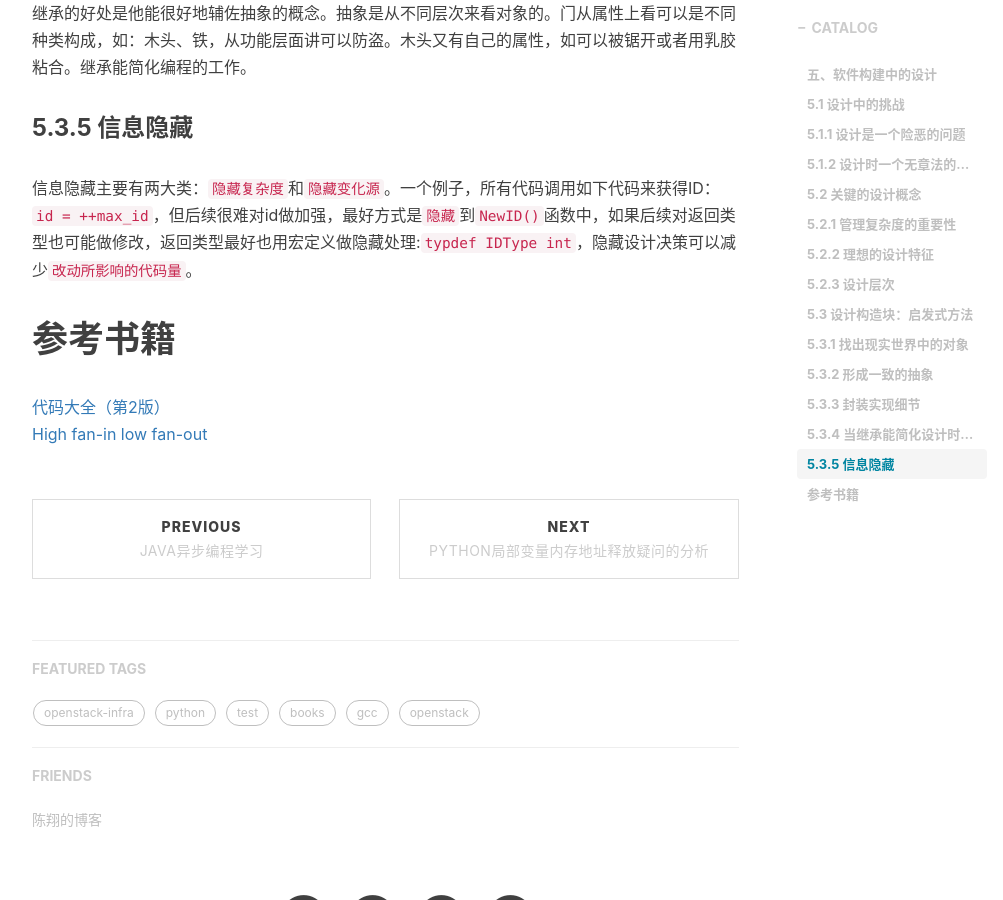
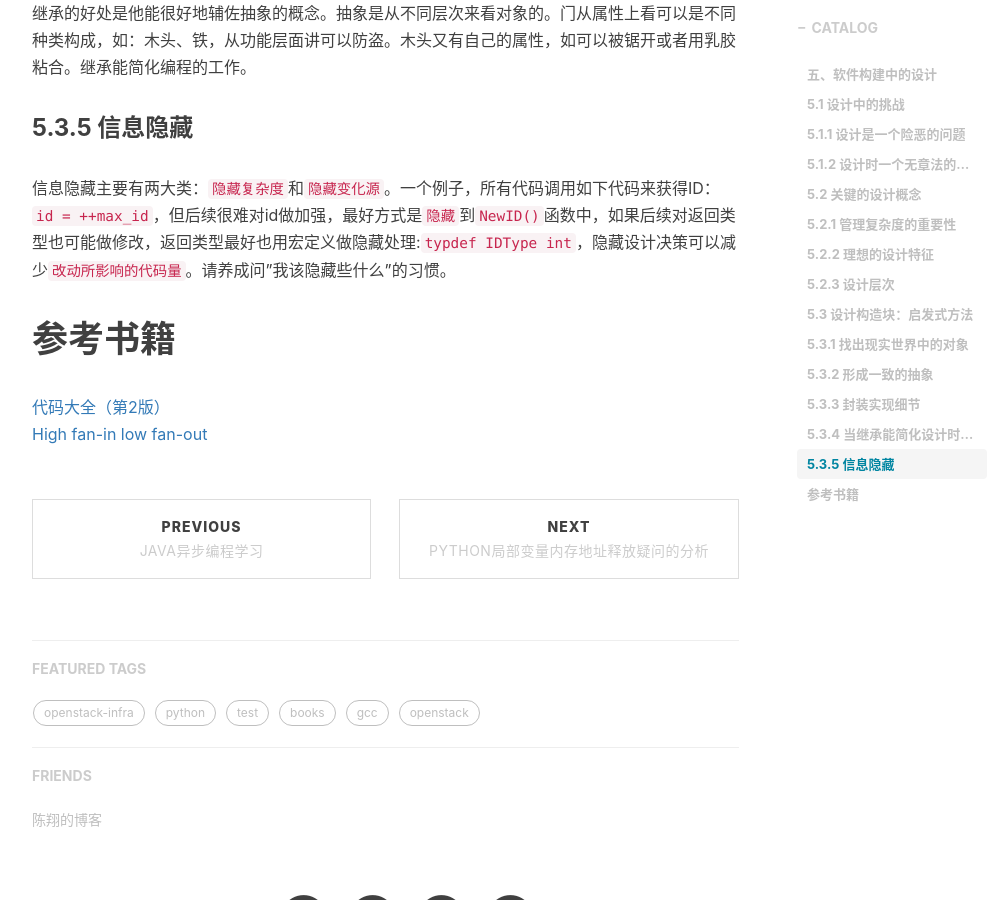
Before and after one commit to shihai1991/shihai1991.github.io, a Jekyll site: the page built from _posts/2022-05-28-代码大全2.md, in a window 1280 px wide and 900 px high, scrolled down 2647 px. Shown: the whole window, without its empty margins (233-1236 px from the left). Built offline with Jekyll 4.4.1, drawn with Linux system fonts in a browser that asks for light colours; nearby versions of some CDN libraries; comment, search, counter and statistics services are not loaded.

Commit message:
Update 2022-05-28-代码大全2.md

```diff
--- a/_posts/2022-05-28-代码大全2.md
+++ b/_posts/2022-05-28-代码大全2.md
@@ -62,7 +62,7 @@
 继承的好处是他能很好地辅佐抽象的概念。抽象是从不同层次来看对象的。门从属性上看可以是不同种类构成，如：木头、铁，从功能层面讲可以防盗。木头又有自己的属性，如可以被锯开或者用乳胶粘合。继承能简化编程的工作。
 
 ### 5.3.5 信息隐藏
-信息隐藏主要有两大类：`隐藏复杂度`和`隐藏变化源`。一个例子，所有代码调用如下代码来获得ID：`id = ++max_id`，但后续很难对id做加强，最好方式是`隐藏`到`NewID()`函数中，如果后续对返回类型也可能做修改，返回类型最好也用宏定义做隐藏处理:`typdef IDType int`，隐藏设计决策可以减少`改动所影响的代码量`。
+信息隐藏主要有两大类：`隐藏复杂度`和`隐藏变化源`。一个例子，所有代码调用如下代码来获得ID：`id = ++max_id`，但后续很难对id做加强，最好方式是`隐藏`到`NewID()`函数中，如果后续对返回类型也可能做修改，返回类型最好也用宏定义做隐藏处理:`typdef IDType int`，隐藏设计决策可以减少`改动所影响的代码量`。请养成问"我该隐藏些什么"的习惯。
 
 # 参考书籍
 [代码大全（第2版）](https://book.douban.com/subject/1477390/)
```
